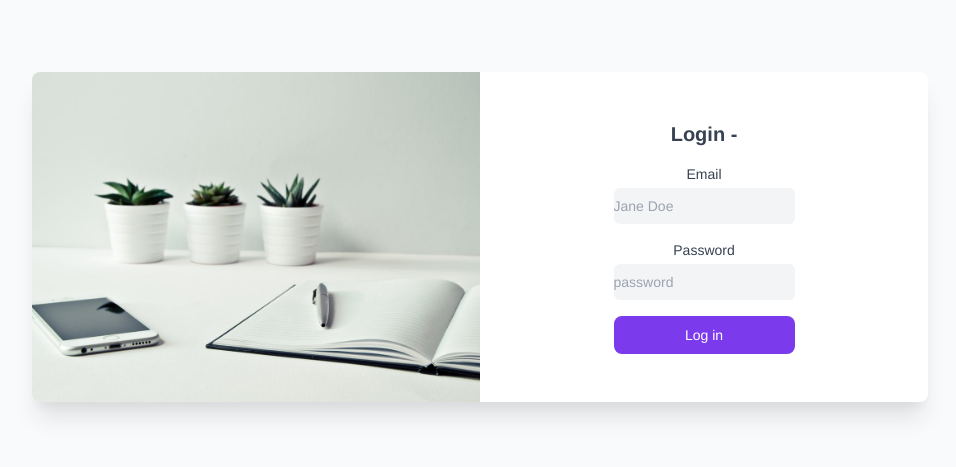
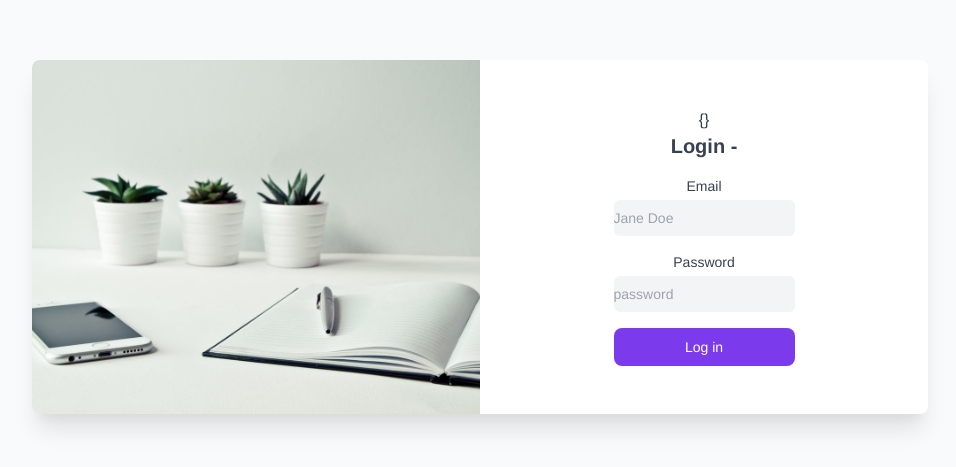
Before and after one commit to kafribung/vue_barang, a Vue app: page /login in a window 1280 px wide. Shown: the part 163-630 px from the top of the page, without its empty margins (160-1116 px from the left). Built offline with nearby package versions, Linux system fonts and the light colour scheme.

Commit message:
getter cara 1

```diff
--- a/src/components/DashboardCom.vue
+++ b/src/components/DashboardCom.vue
@@ -97,7 +97,7 @@ export default {
     //   return this.$store.getters.user
     // }
     ...mapGetters([
-      'getUser'
+      'getT'
     ])
   }
 }
--- a/src/store/auth.js
+++ b/src/store/auth.js
@@ -4,17 +4,18 @@ export default {
         // Untuk tujuan belajar, data yang ada di state hanya dapat diakses di login
         // Sehingga data harus disimpan di localstorage
         token: null,
-        user: null,
+        errors: {},
     },
     getters: {
-        getUser: state => {
-            return state.user
+        getError: state => {
+            return state.errors
         }
     },
     mutations: {
-        SET_NAME(state, name) {
-            state.user = name
+        SET_ERROR(state, name) {
+            state.errors = name
         },
+        // Tidak dipakai
         SET_TOKEN(state, token) {
             state.token = token
         }
@@ -23,12 +24,11 @@ export default {
         async login({ commit, dispatch }, data) {
             try {
                 const response = await axios.post('http://127.0.0.1:8000/api/login', data);
-                // Langusung melakukan mutasi, tanpa mengirim data
-                commit('SET_NAME', response.data.data.name)
-                // Mengirim daata ke method attemp
+                // Mengirim data ke method attemp
                 dispatch('attemp', response.data.data.token)
             } catch (error) {
-                console.log(error.response.data.data)
+                // Langusung melakukan mutasi, tanpa mengirim data
+                commit('SET_ERROR', error.response.data.msg)
             }
         },
         // Method Attemp Set Token yang dikirim dari method login
--- a/src/views/Auth/Login.vue
+++ b/src/views/Auth/Login.vue
@@ -9,6 +9,10 @@
                     <div class="flex items-center justify-center p-6 sm:p-12 md:w-1/2">
                     <form v-on:submit.prevent="handleLogin">
                         <div class="w-full">
+                            <div v-if="getErrors.legth != 0">
+                                <p>{{ getErrors }}</p>
+                            </div>
+                            <div v-else>Ok</div>
                             <h1 class="mb-4 text-xl font-semibold text-gray-700 dark:text-gray-200">Login {{ form.email }} - {{ form.password }}</h1>
                             <label class="block text-sm"><span class="text-gray-700 dark:text-gray-400">Email</span>
                             <input  v-model="form.email" class="block w-full mt-1 text-sm dark:border-gray-600 dark:bg-gray-700 focus:border-purple-400 focus:outline-none bg-gray-100 py-2 rounded-md focus:shadow-outline-purple dark:text-gray-300 dark:focus:shadow-outline-gray" placeholder="Jane Doe" type="text" />
@@ -34,7 +38,12 @@ export default {
             form: {}
         }
     },
-
+    computed:{
+        // Cara 1 Getters
+        getErrors(){
+            return this.$store.getters.getError
+        }
+    },
     methods: {
         // Cara 1
         // handleLogin(){
```
